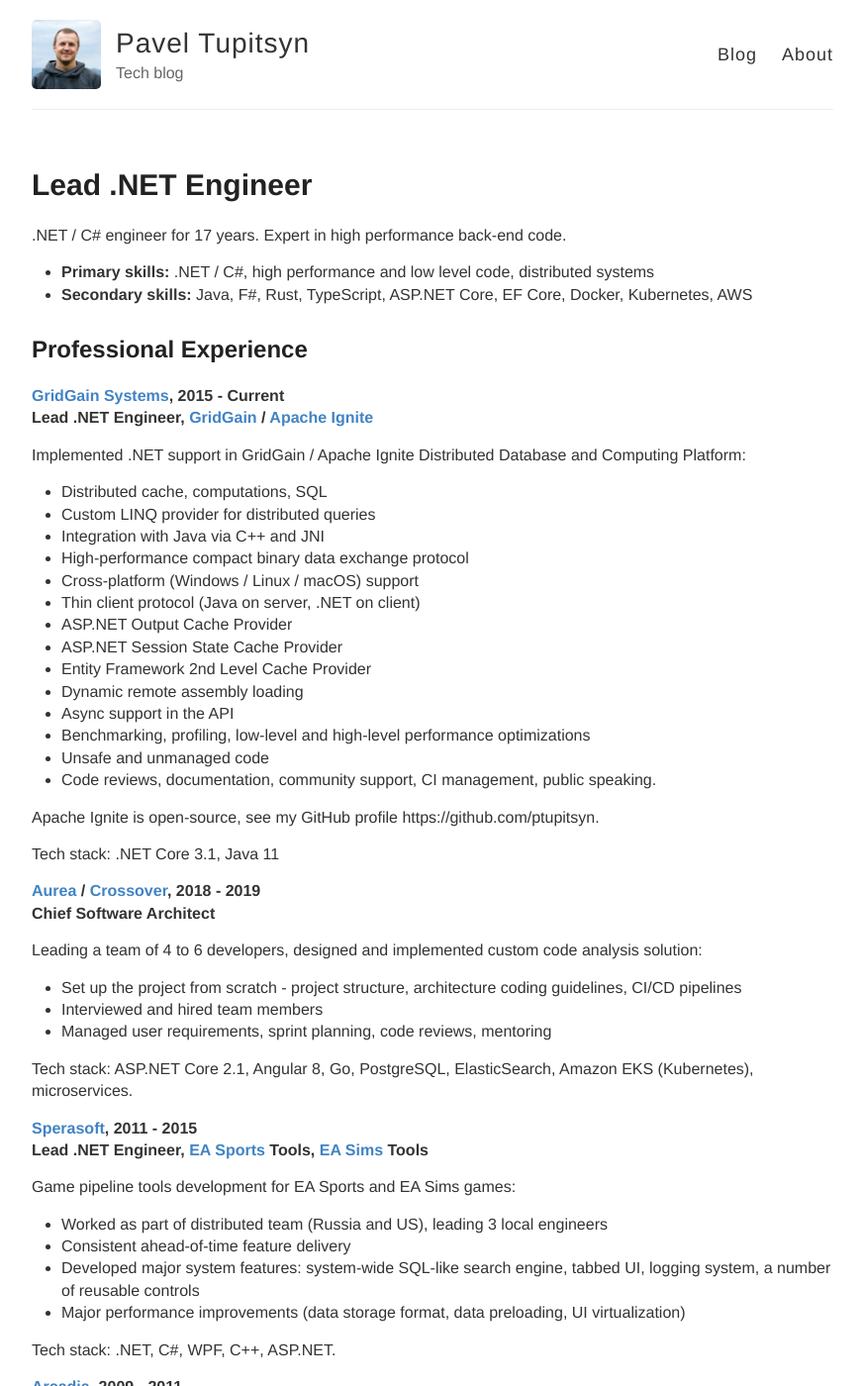
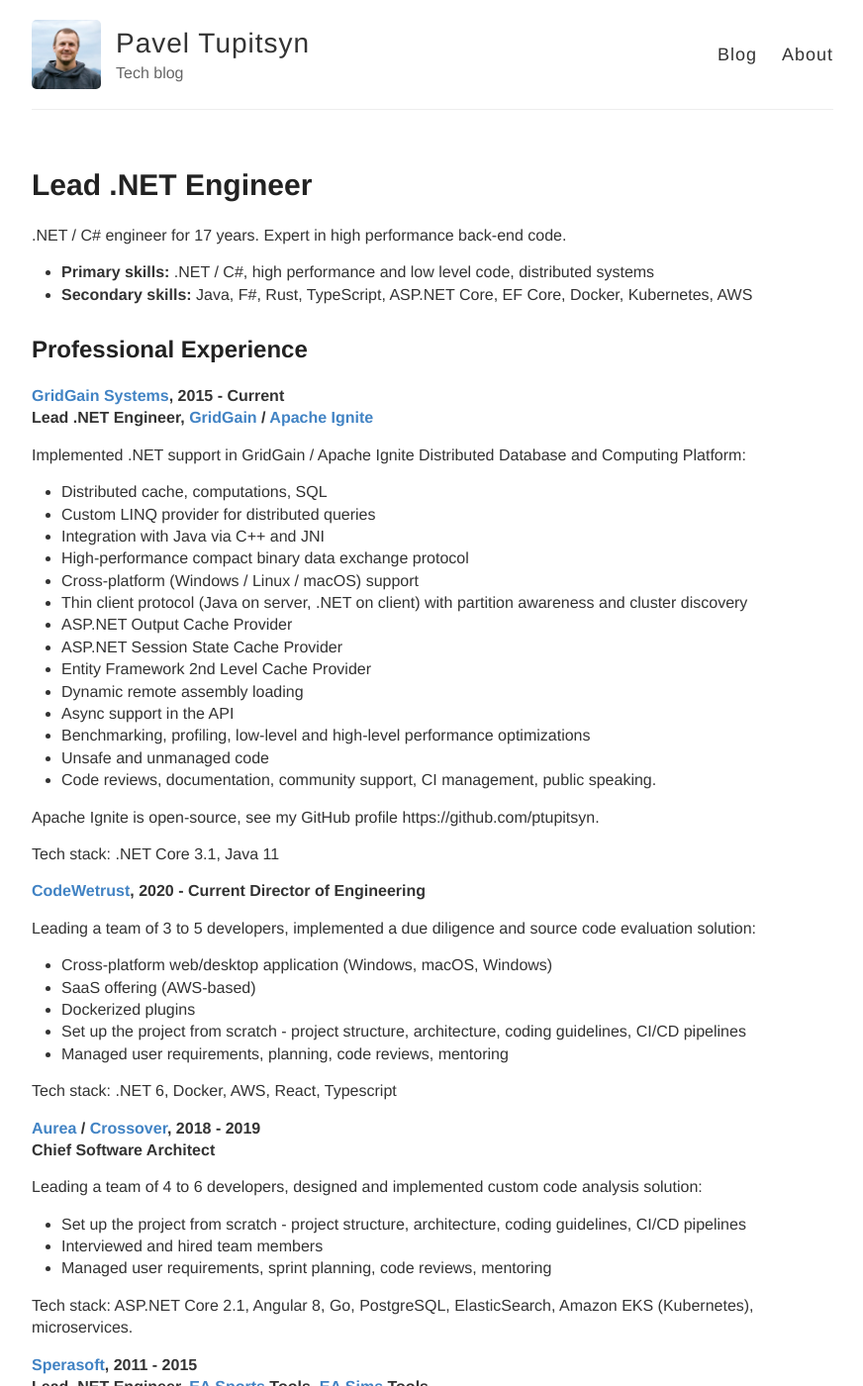
Before and after one commit to ptupitsyn/ptupitsyn.github.io, a Jekyll site: the page built from ptupitsyn_resume.md, in a window 1280 px wide and 1400 px high. Shown: the whole window at 99% size, without its empty margins (203-1075 px from the left). Built offline with Jekyll 4.4.1, drawn with Linux system fonts in a browser that asks for light colours.

Commit message:
Update resume

```diff
--- a/ptupitsyn_resume.md
+++ b/ptupitsyn_resume.md
@@ -20,7 +20,7 @@
 - Integration with Java via C++ and JNI
 - High-performance compact binary data exchange protocol
 - Cross-platform (Windows / Linux / macOS) support
-- Thin client protocol (Java on server, .NET on client)
+- Thin client protocol (Java on server, .NET on client) with partition awareness and cluster discovery
 - ASP.NET Output Cache Provider
 - ASP.NET Session State Cache Provider
 - Entity Framework 2nd Level Cache Provider
@@ -35,11 +35,24 @@
 Tech stack: .NET Core 3.1, Java 11
 
 
+**[CodeWetrust](https://www.codewetrust.com), 2020 - Current**
+**Director of Engineering**
+
+Leading a team of 3 to 5 developers, implemented a due diligence and source code evaluation solution:
+- Cross-platform web/desktop application (Windows, macOS, Windows)
+- SaaS offering (AWS-based)
+- Dockerized plugins
+- Set up the project from scratch - project structure, architecture, coding guidelines, CI/CD pipelines
+- Managed user requirements, planning, code reviews, mentoring
+
+Tech stack: .NET 6, Docker, AWS, React, Typescript
+
+
 **[Aurea](https://www.aurea.com/) / [Crossover](https://crossover.com/), 2018 - 2019**
 **Chief Software Architect**
 
 Leading a team of 4 to 6 developers, designed and implemented custom code analysis solution:
-- Set up the project from scratch - project structure, architecture coding guidelines, CI/CD pipelines
+- Set up the project from scratch - project structure, architecture, coding guidelines, CI/CD pipelines
 - Interviewed and hired team members
 - Managed user requirements, sprint planning, code reviews, mentoring
 
```
